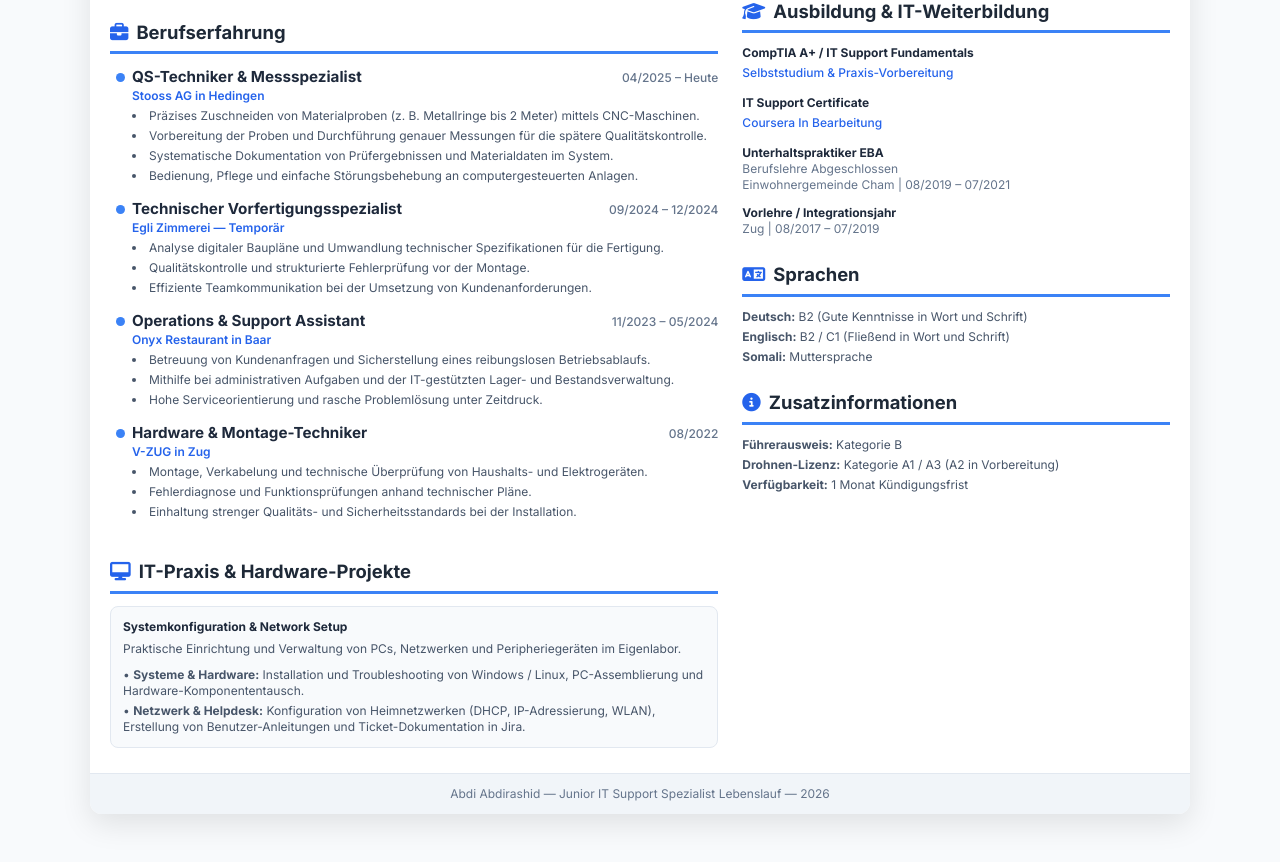
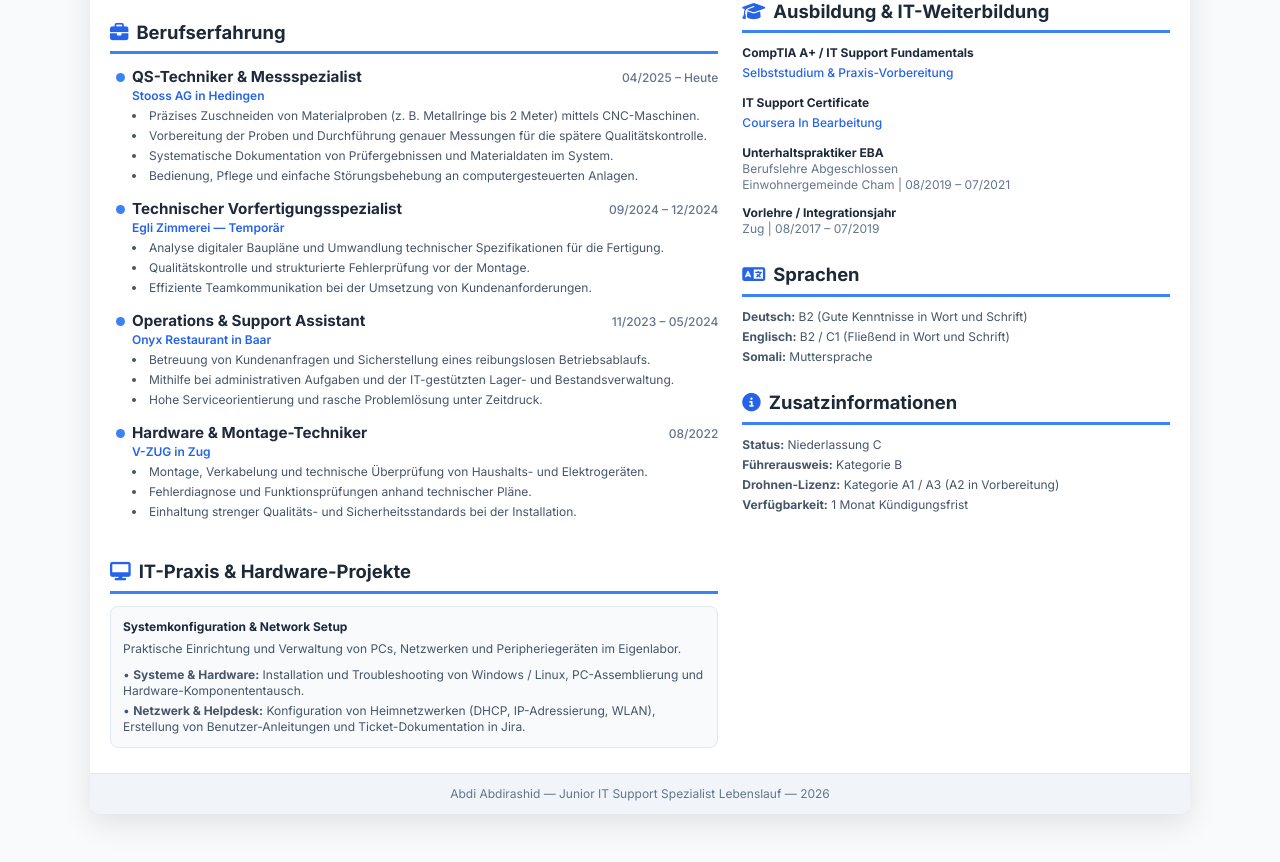
Before and after one commit to abditechh/IT-Support--Resume-DE-, a plain HTML site: page index.html in a window 1280 px wide. Shown: the part 484-1346 px from the top of the page. Drawn offline with nearby package versions, Linux system fonts and the light colour scheme.

Commit message:
Add additional details section to index.html

```diff
--- a/index.html
+++ b/index.html
@@ -426,6 +426,7 @@
                 <div>
                     <h2 class="section-title"><i class="fa-solid fa-circle-info text-blue-600 mr-2"></i>Zusatzinformationen</h2>
                     <ul class="text-xs text-slate-600 space-y-1">
+                        <li><strong>Status:</strong> Niederlassung C</li>
                         <li><strong>Führerausweis:</strong> Kategorie B</li>
                         <li><strong>Drohnen-Lizenz:</strong> Kategorie A1 / A3 (A2 in Vorbereitung)</li>
                         <li><strong>Verfügbarkeit:</strong> 1 Monat Kündigungsfrist</li>
```
